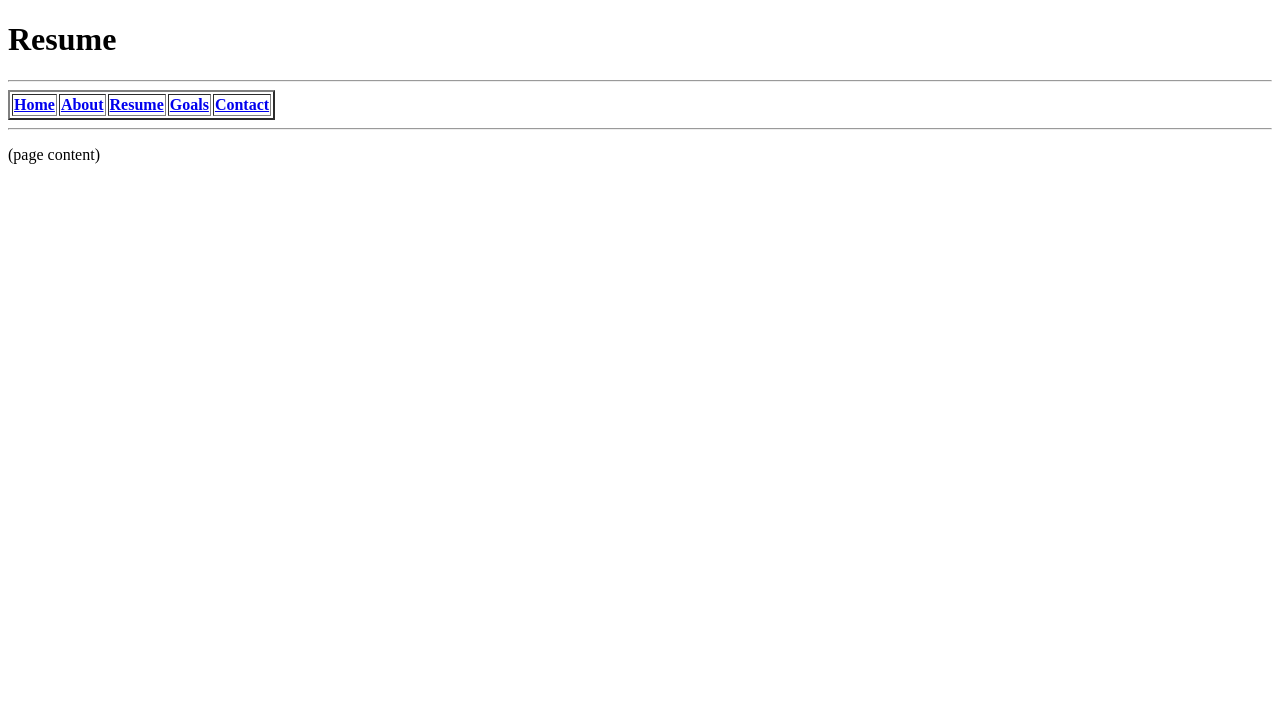
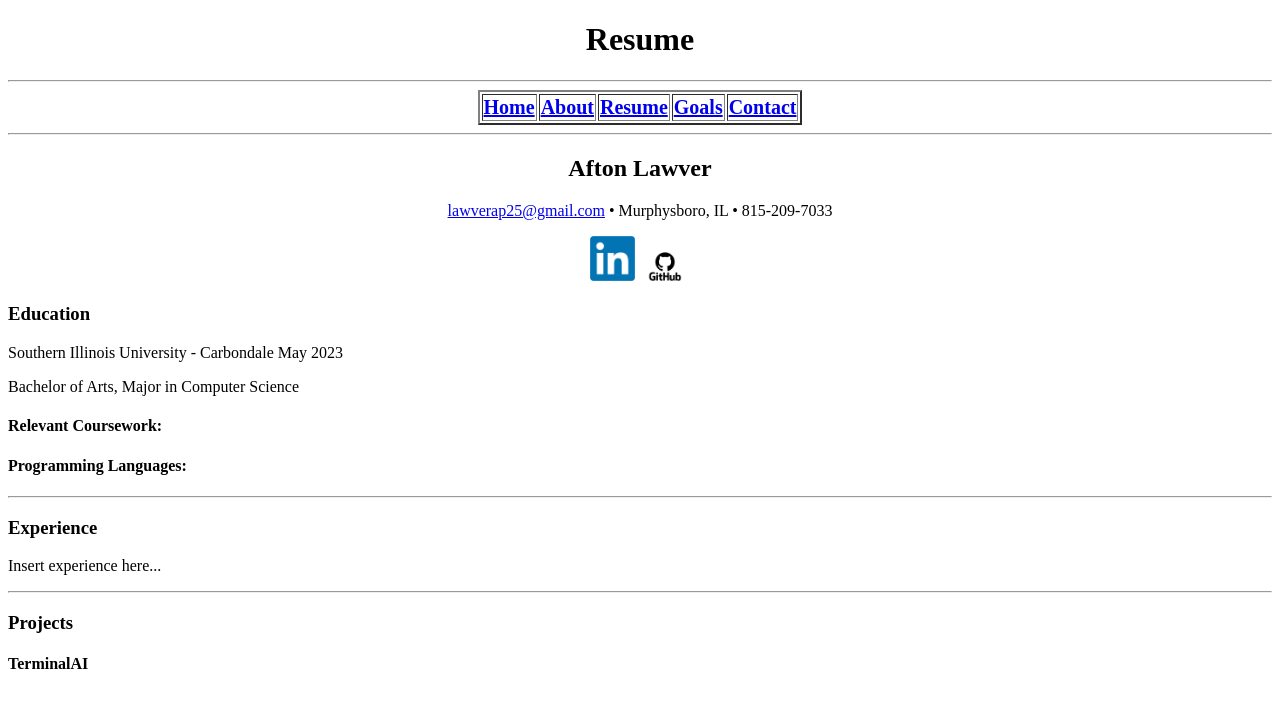
Before and after one commit to AftonLawver/htmlDevelopment, a plain HTML site: page Webpages/resume.html in a window 1280 px wide. Drawn offline with Linux system fonts and the light colour scheme.

Commit message:
Started resume.

```diff
--- /dev/null
+++ b/Resume/My_Resume.html
@@ -0,0 +1,27 @@
+<!DOCTYPE html>
+<html lang="en">
+<head>
+    <meta charset = "UTF-8" />
+    <title>Resume</title>
+    <script src="https://kit.fontawesome.com/b99e675b6e.js"></script>
+</head>
+<body>
+    <div class="resume">
+        <div class="resume_left">
+            <div class="resume_profile"></div>
+                <img src="headshot1.jpg" alt="Profile photo">
+            <div class="resume_content">
+
+            </div>
+                <div class="resume_item resume_info"></div>
+                    resume_info
+                <div class="resume_item resume_skills"></div>
+                    resume_skills
+                <div class="resume_item resume_social"></div>
+                    resume_social
+        </div>
+        <div class="resume_right"></div>
+    </div>
+</body>
+
+</html>
--- a/Webpages/resume.html
+++ b/Webpages/resume.html
@@ -1,12 +1,27 @@
 <!DOCTYPE html>
 <html>
+    <head>
         <title>Afton Lawver</title>
+        <style>
+            div {
+                text-align: center;
+            }
+            .center {
+                margin-left: auto;
+                margin-right: auto;
+            }
+        </style>
+
+    </head>
 
     <body>
+        <div>
             <h1>Resume</h1>
+        </div>
             <hr>
-        <table border="2">
-            <tr>
+
+            <table border="2" class="center">
+                <tr style="font-size:20px">
                     <td><b><a href="home.html">Home</a></b></td>
                     <td><b><a href="about.html">About</a></b></td>
                     <td><b><a href="resume.html">Resume</a></b></td>
@@ -14,8 +29,42 @@
                     <td><b><a href="contact.html">Contact</a></b></td>
                 </tr>
             </table>
+
         <hr>
-        <p>(page content)</p>
+
+        <div>
+            <p>
+                <h2>Afton Lawver</h2>
+            </p>
+            <p>
+                <a href="mailto:lawverap25@gmail.com">lawverap25@gmail.com</a> • Murphysboro, IL • 815-209-7033
+            </p>
+            <p>
+                <a href = "https://www.linkedin.com/in/afton-lawver/"> <img src = "linkedin.png" alt="Image not found!" width="45" height="45"/></a>
+
+                <a href = "https://github.com/AftonLawver"> <img src = "github.png" alt="Image not found!" width="52" height="29"/></a>
+            </p>
+        </div>
+        <p>
+            <h3>Education</h3>
+            <p style="text-align:left"> Southern Illinois University - Carbondale
+            <span stlye="float:right;">May 2023</span>
+
+            </p>
+            <p>Bachelor of Arts, Major in Computer Science</p>
+            <h4>Relevant Coursework:</h4>
+            <h4>Programming Languages:</h4>
+            <hr>
+            <h3>Experience</h3>
+            <p>
+
+                Insert experience here...
+            </p>
+            <hr>
+            <h3>Projects</h3>
+            <h4>TerminalAI</h4>
+        </p>
+
     </body>
 
 </html>
```
Also changed, not shown: Webpages/about.html (+47 -3 lines), Webpages/contact.html (+30 -3 lines), Webpages/goals.html (+25 -3 lines), Webpages/home.html (+25 -3 lines), Webpages/github.png (added), Webpages/linkedin.png (added), 1 other file. Lines whose indentation alone changed are shown as unchanged.
